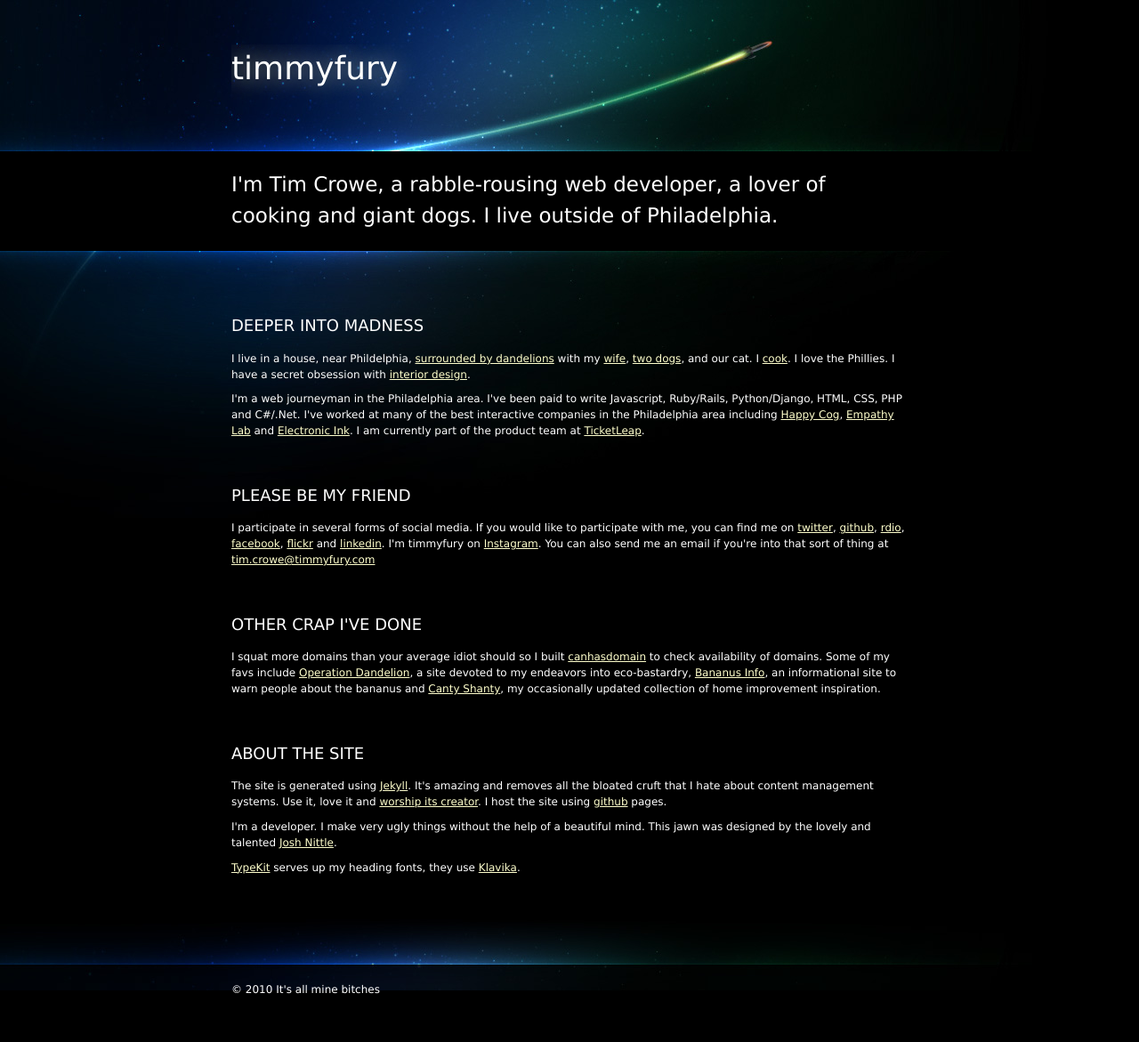
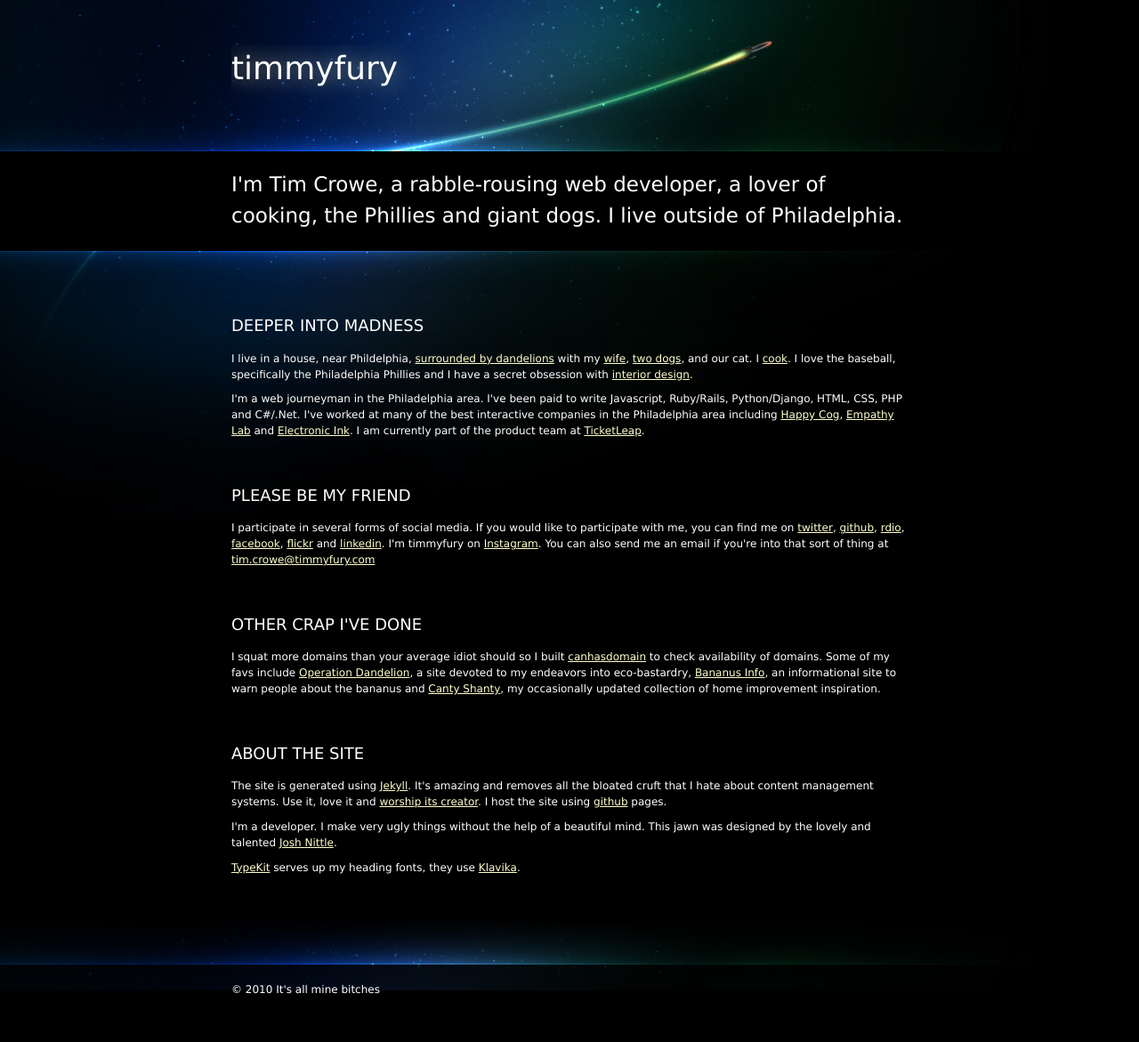
Before and after one commit to timmyfury/timmyfury.github.com, a Jekyll site: the page built from index.html, in a window 1280 px wide. Shown: the whole page at 89% size. Built offline with Jekyll 4.4.1, drawn with Linux system fonts in a browser that asks for light colours.

Commit message:
better wording for Phillies love.

```diff
--- a/index.html
+++ b/index.html
@@ -1,11 +1,11 @@
 ---
 layout: default
-summary: I'm Tim Crowe, a rabble-rousing web developer, a lover of cooking and giant dogs. I live outside of Philadelphia.
+summary: I'm Tim Crowe, a rabble-rousing web developer, a lover of cooking, the Phillies and giant dogs. I live outside of Philadelphia.
 ---
 
 <div class="section" id="deeper-into-madness">
 	<h3>Deeper Into Madness</h3>
-	<p>I live in a house, near Phildelphia, <a href="http://operationdandelion.com">surrounded by dandelions</a> with my <a href="http://trisheller.com">wife</a>, <a href="http://twogiantretards.com/">two dogs</a>, and our cat. I <a href="http://eatingcrowe.com">cook</a>. I love the Phillies. I have a secret obsession with <a href="http://cantyshanty.com">interior design</a>.</p>
+	<p>I live in a house, near Phildelphia, <a href="http://operationdandelion.com">surrounded by dandelions</a> with my <a href="http://trisheller.com">wife</a>, <a href="http://twogiantretards.com/">two dogs</a>, and our cat. I <a href="http://eatingcrowe.com">cook</a>. I love the baseball, specifically the Philadelphia Phillies and I have a secret obsession with <a href="http://cantyshanty.com">interior design</a>.</p>
 	<p>I'm a web journeyman in the Philadelphia area. I've been paid to write Javascript, Ruby/Rails, Python/Django, HTML, CSS, PHP and C#/.Net. I've worked at many of the best interactive companies in the Philadelphia area including <a href="http://happycog.com">Happy Cog</a>, <a href="http://www.empathylab.com/">Empathy Lab</a> and <a href="http://electronicink.com/">Electronic Ink</a>. I am currently part of the product team at <a href="http://www.ticketleap.com/">TicketLeap</a>.</p>
 </div>
 
```
